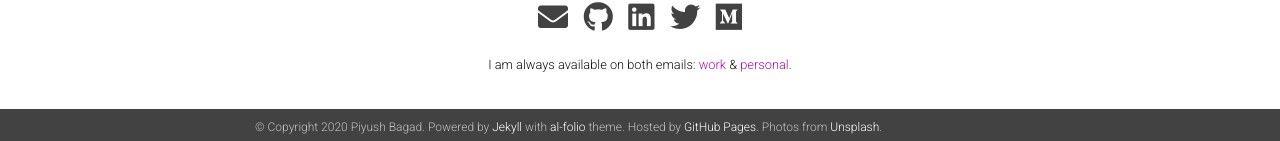
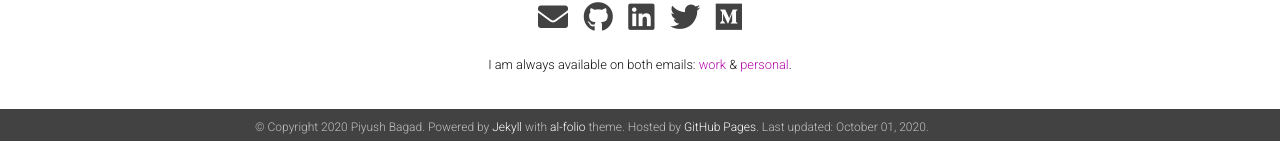
Before and after one commit to bpiyush/bpiyush.github.io, a Jekyll site: the page built from _pages/about.md, in a window 1280 px wide and 948 px high. Shown: the part 804-945 px from the top of the window. Built offline with Jekyll 4.4.1, drawn with Linux system fonts in a browser that asks for light colours; nearby versions of some CDN libraries; a style sheet for code colours, icons or effects is not loaded; part of the change alters nothing that is shown.

```diff
--- a/_config.yml
+++ b/_config.yml
@@ -5,15 +5,14 @@
 title: Piyush Bagad
 email: piyush@wadhwaniai.org
 description: > # this means to ignore newlines until "url:"
-  A simple, whitespace theme for academics. Based on [*folio](https://github.com/bogoli/-folio) design.
+  Research fellow @ Wadhwani AI | IIT Kanpur.
 footer_text: >
   Powered by <a href="http://jekyllrb.com/" target="_blank">Jekyll</a> with <a href="https://github.com/alshedivat/al-folio">al-folio</a> theme.
   Hosted by <a href="https://pages.github.com/" target="_blank">GitHub Pages</a>.
-  Photos from <a href="https://unsplash.com" target="_blank">Unsplash</a>.
 
 url:  # the base hostname & protocol for your site
 baseurl:  # the subpath of your site, e.g. /blog/
-last_updated: false # set to true if you want to display last updated in the footer
+last_updated: true # set to true if you want to display last updated in the footer
 
 # -----------------------------------------------------------------------------
 # Layout
@@ -120,7 +119,7 @@ plugins:
 
 scholar:
 
-  last_name: Einstein
+  last_name: Bagad
 
   style: apa
   locale: en
```
Also changed, not shown: 14 other files.
